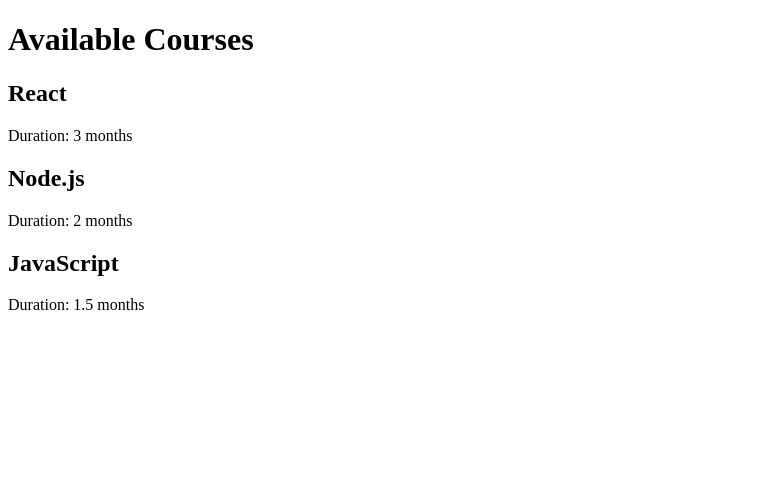
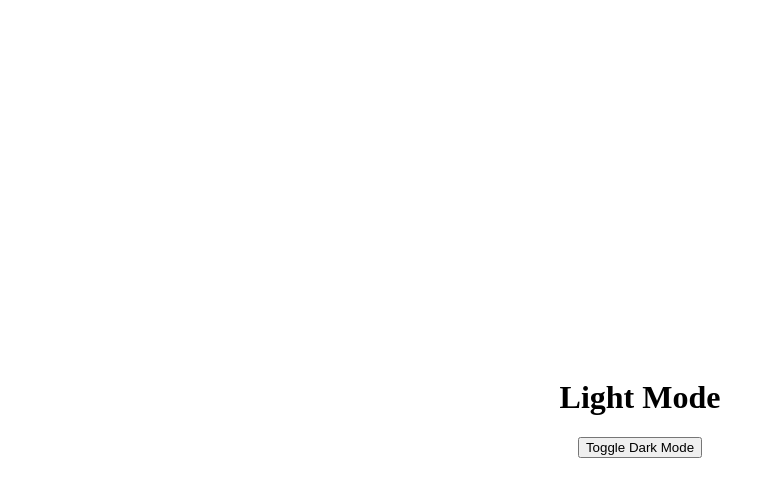
Before and after one commit to riyaverma85/React_Router_Dom, a React (Vite) app in the folder riya/: page / in a window 1280 px wide. Shown: the top 496 px of the page, without its empty margins (0-775 px from the left). Built offline with nearby package versions, Linux system fonts and the light colour scheme.

Commit message:
light_dark_mood

```diff
--- a/riya/src/App.jsx
+++ b/riya/src/App.jsx
@@ -122,21 +122,44 @@
 
 ///////////////////////////////////////////////////
 
-import React from "react";
-import CourseCard from "./CourseCard.jsx";
+// import React from "react";
+// import CourseCard from "./CourseCard.jsx";
+// function App() {
+//   const courses = [
+//     { name: "React", duration: "3 months" },
+//     { name: "Node.js", duration: "2 months" },
+//     { name: "JavaScript", duration: "1.5 months" },
+//   ];
+//   return (
+//     <>
+//       <h1>Available Courses</h1>
+//       {courses.map((course, index) => (
+//         <CourseCard key={index} name={course.name} duration={course.duration} />
+//       ))}
+//     </>
+//   );
+// }
+// export default App;
+/////////////////////////////////////////////////////////////////
+
+import React, { useState } from "react";
 function App() {
-  const courses = [
-    { name: "React", duration: "3 months" },
-    { name: "Node.js", duration: "2 months" },
-    { name: "JavaScript", duration: "1.5 months" },
-  ];
+  const [darkMode, setDarkMode] = useState(false);
+  const toggleMode = () => {
+    setDarkMode(!darkMode);
+  }
   return (
-    <>
-      <h1>Available Courses</h1>
-      {courses.map((course, index) => (
-        <CourseCard key={index} name={course.name} duration={course.duration} />
-      ))}
-    </>
+    <div style={{backgroundColor: darkMode ? "black" : "white",
+    color: darkMode ? "white" : "black",
+    minHeight: "100vh",
+    display: "flex",
+    flexDirection: "column",
+    alignItems: "center",
+    justifyContent: "center",
+    transition: "all 0.3s ease",}}>
+      <h1>{darkMode ? "Dark Mode" : "Light Mode"}</h1>
+      <button onClick={toggleMode}> Toggle Dark Mode</button>
+    </div>
   );
 }
-export default App;
+export default App
--- a/riya/src/CourseCard.jsx
+++ b/riya/src/CourseCard.jsx
@@ -1,11 +1,9 @@
 function CourseCard({ name, duration }) {
   return (
-
      <>
     <h2>{name}</h2>
       <p>Duration: {duration}</p>
       </>
-
   );
 }
 export default CourseCard
```
